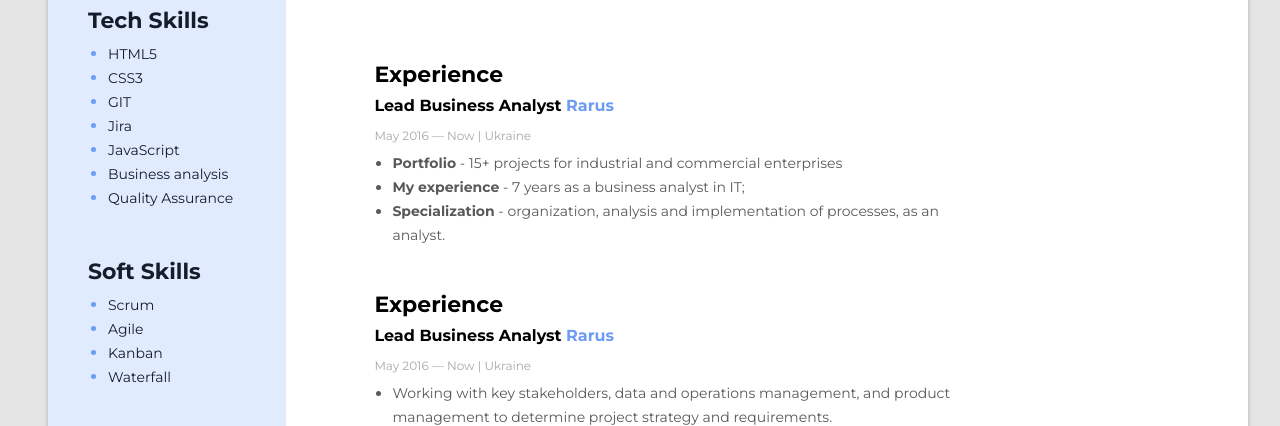
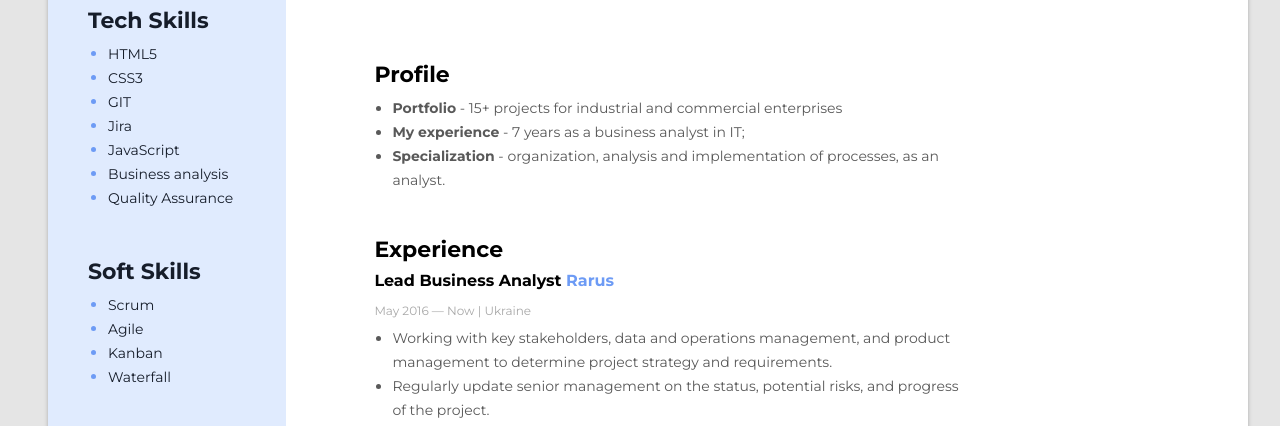
Before and after one commit to YuliiaSK/rsschool-cv, a plain HTML site: page index.html in a window 1280 px wide. Shown: the part 293-719 px from the top of the page. Drawn offline with Linux system fonts and the light colour scheme.

Commit message:
feat: text corrections

```diff
--- a/index.html
+++ b/index.html
@@ -11,7 +11,7 @@
       rel="stylesheet"/>
     <link rel="stylesheet" href="style.css">
     <title>cv</title>
-    <link rel="icon" href="assets//img/images.ico">
+    <link rel="icon" href="assets/img/images.ico">
   </head>
   <body>
     <!-- Wrapper -->
@@ -31,14 +31,9 @@
         </div>
         <!-- Profile -->
         <div class="work-experience-container">
-            <h3 class="main-content-title">Experience</h3>
+            <h3 class="main-content-title">Profile</h3>
             <div class="work-experience-place">
-              <h4 class="work-experience-position">
-                  Lead Business Analyst
-                <span class="work-experience-company">Rarus</span>
-              </h4>
-              <p class="work-period">May 2016 — Now | Ukraine</p>
-              <ul class="work-duties-list">
+            <ul class="work-duties-list">
                 <li class="work-duties"><b>Portfolio</b> - 15+ projects for industrial and commercial enterprises</li>
                 <li class="work-duties"><b>My experience</b> - 7 years as a business analyst in IT;</li>
                 <li class="work-duties"><b>Specialization</b> - organization, analysis and implementation of processes, as an analyst.</li>
```
